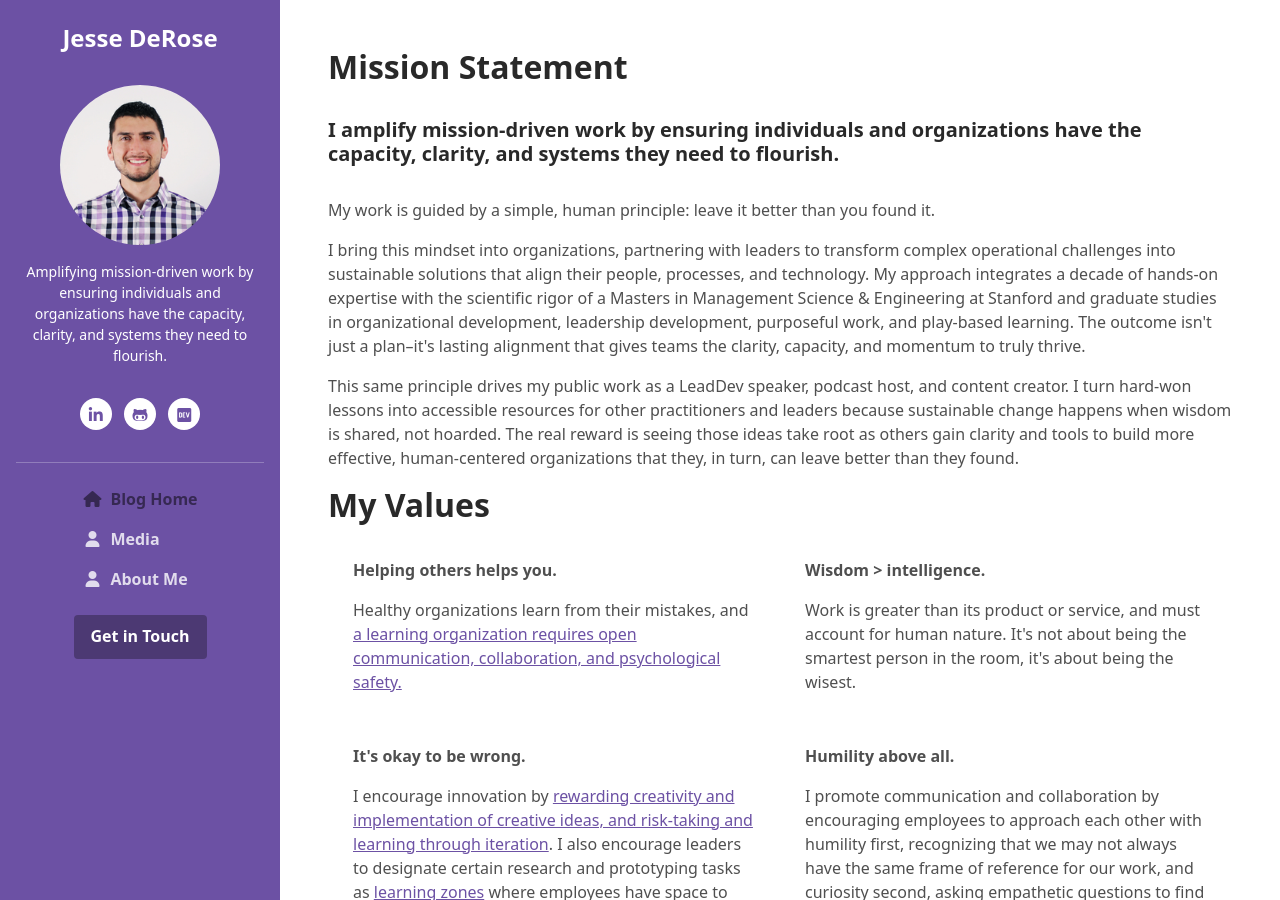
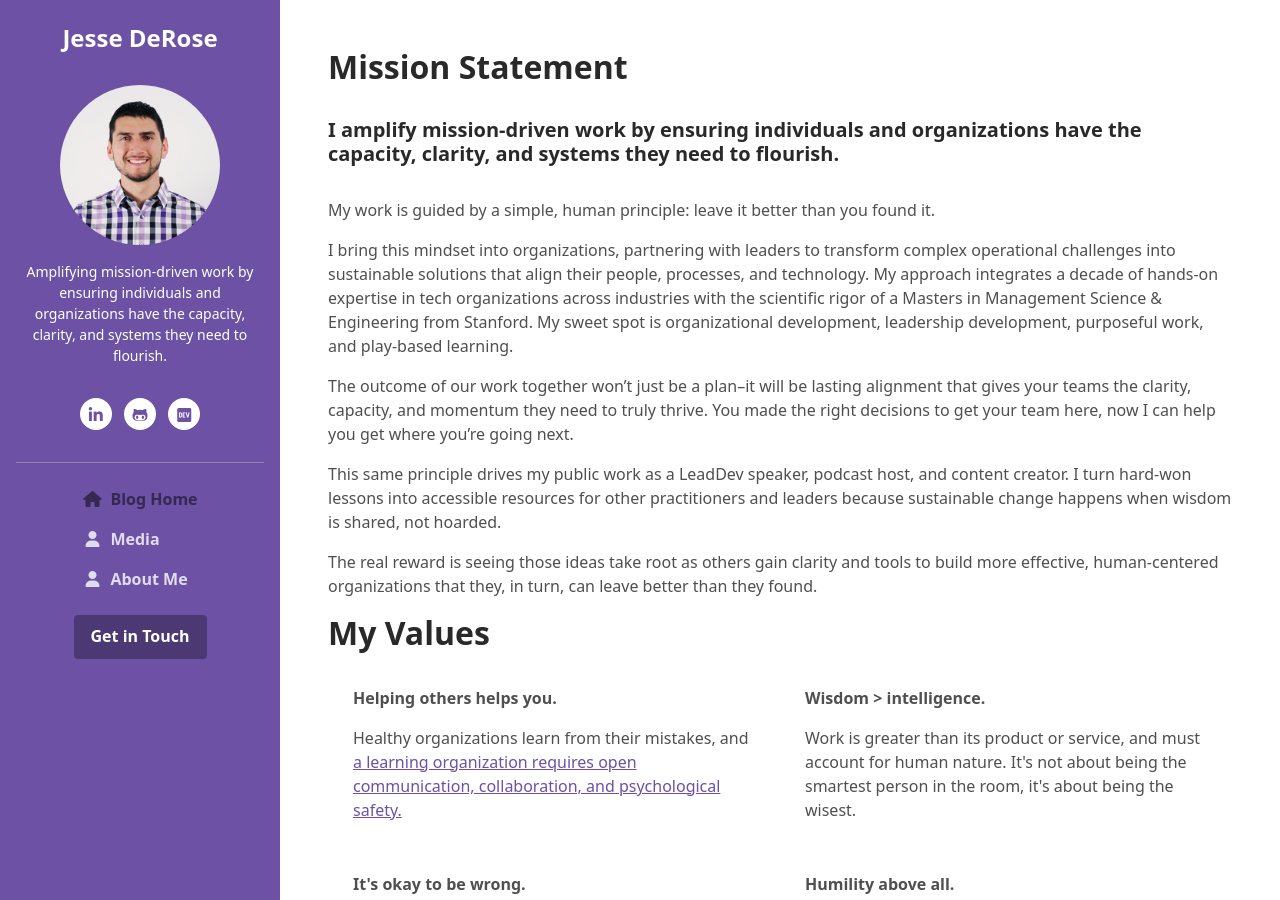
Before and after one commit to jcderose/jcderose.github.io, a Jekyll site: the page built from about.html, in a window 1280 px wide and 900 px high. Built offline with Jekyll 4.4.1, drawn with Linux system fonts in a browser that asks for light colours; nearby versions of some CDN libraries.

Commit message:
Update about.html
Update extended mission blurb.

```diff
--- a/about.html
+++ b/about.html
@@ -16,17 +16,20 @@ title: About Me
                 <p>My work is guided by a simple, human principle: leave it better than you found it.</p>
                 <p>I bring this mindset into organizations, partnering with leaders to transform complex
                     operational challenges into sustainable solutions that align their people, processes,
-                    and technology. My approach integrates a decade of hands-on expertise with the scientific
-                    rigor of a Masters in Management Science & Engineering at Stanford and graduate studies
-                    in organizational development, leadership development, purposeful work, and play-based learning.
-                    The outcome isn't just a plan–it's lasting alignment that gives teams the clarity, capacity,
-                    and momentum to truly thrive.</p>
-                <p>This same principle drives my public work as a LeadDev speaker, podcast host, and content creator.
-                    I turn hard-won lessons into accessible resources for other practitioners and leaders because
-                    sustainable change happens when wisdom is shared, not hoarded. The real reward is seeing those
-                    ideas take root as others gain clarity and tools to build more effective, human-centered organizations
-                    that they, in turn, can leave better than they found.</p>
-
+                    and technology. My approach integrates a decade of hands-on expertise in tech organizations
+                    across industries with the scientific rigor of a Masters in Management Science & Engineering
+                    from Stanford. My sweet spot is organizational development, leadership development,
+                    purposeful work, and play-based learning.</p>
+                <p>The outcome of our work together won’t just be a plan–it will be lasting alignment
+                    that gives your teams the clarity, capacity, and momentum they need to truly thrive.
+                    You made the right decisions to get your team here, now I can help you get where you’re
+                    going next.</p>
+                <p>This same principle drives my public work as a LeadDev speaker, podcast host, and content
+                    creator. I turn hard-won lessons into accessible resources for other practitioners and
+                    leaders because sustainable change happens when wisdom is shared, not hoarded. </p>
+                <p>The real reward is seeing those ideas take root as others gain clarity and tools to build
+                    more effective, human-centered organizations that they, in turn, can leave better than
+                    they found.</p>
             </div><!--//content-->
         </div><!--//section-inner-->
         <div class="about section">
```
